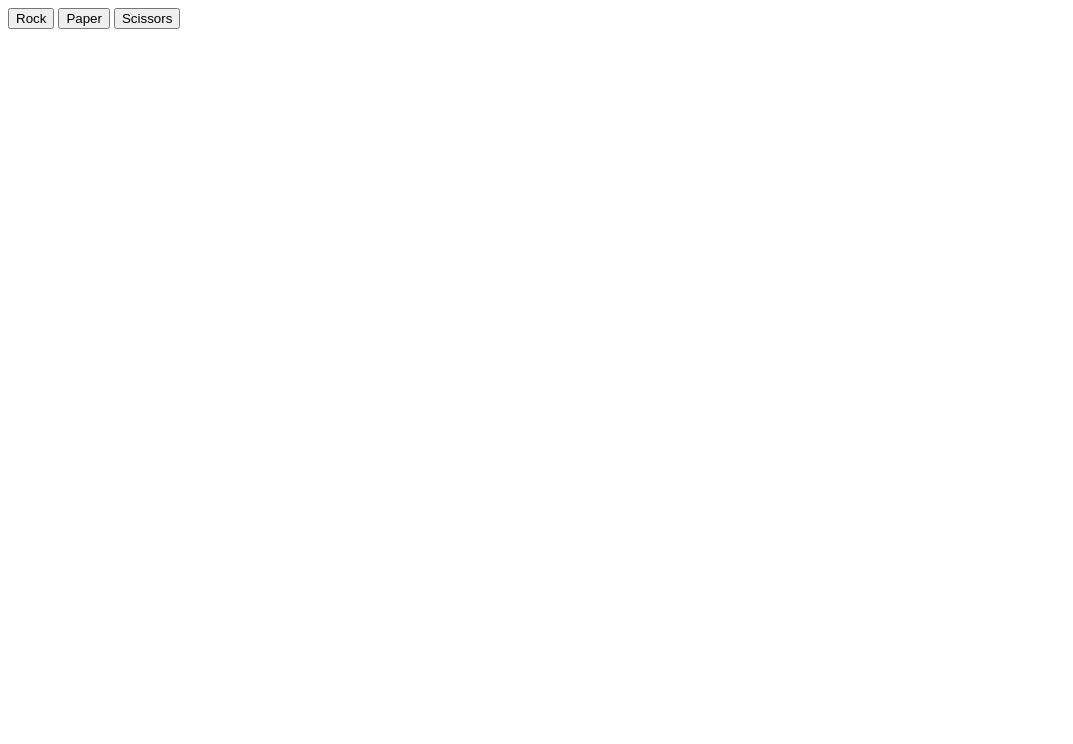
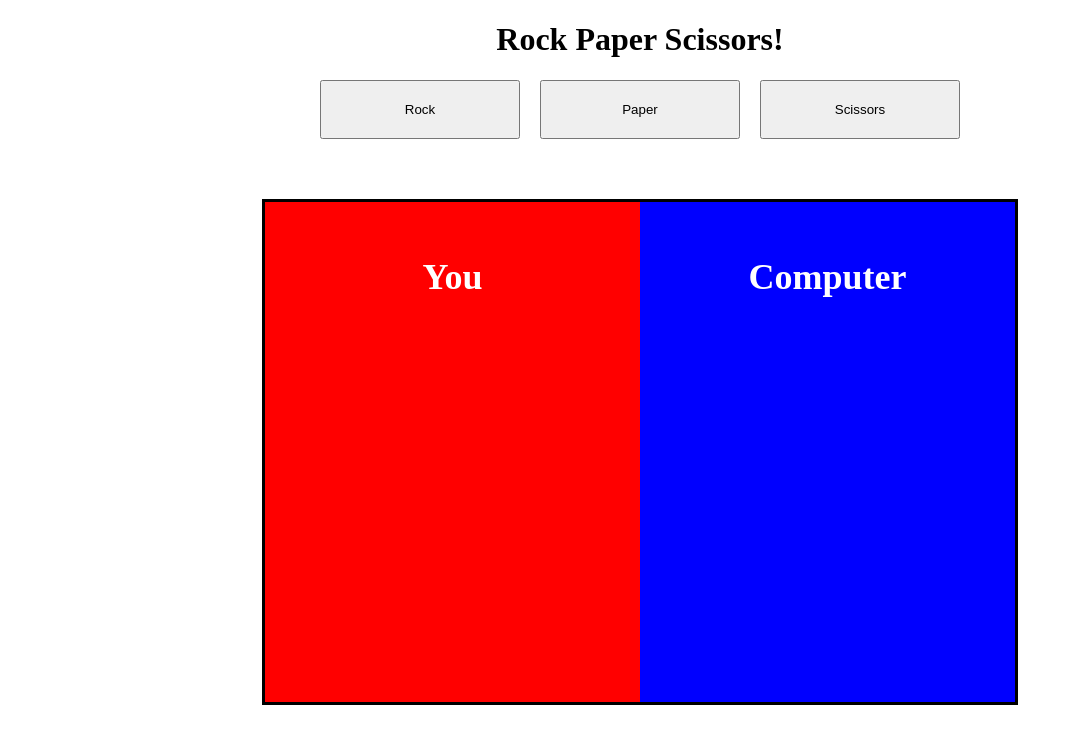
Before and after one commit to NoFace546/rock-paper-scissors, a plain HTML site: page index.html in a window 1280 px wide. Shown: the whole page, without its empty margins (0-1073 px from the left). Drawn offline with Linux system fonts and the light colour scheme.

Commit message:
add css formating
improves ui

```diff
--- a/index.html
+++ b/index.html
@@ -5,13 +5,27 @@
     <meta name="viewport" content="width=device-width, initial-scale=1.0">
     <title>Stein Saks Papir</title>
     <script src="script.js" defer></script>
+    <link rel="stylesheet" href="style.css">
 </head>
 <body>
+    <h1>Rock Paper Scissors!</h1>
     <div id="buttonArea">
         <button id="rock">Rock</button>
         <button id="paper">Paper</button>
         <button id="scissors">Scissors</button>
     </div>
 
+    <div id="results">
+        <div id="playerArea">
+            <h2>You</h2>
+            <div class="image"></div>
+        </div>
+        <div id="computerArea">
+            <h2>Computer</h2>
+            <div class="image"></div>
+        </div>
+
+    </div>
+
 </body>
 </html>
--- a/script.js
+++ b/script.js
@@ -1,4 +1,7 @@
 const buttonArea = document.querySelector("#buttonArea")
+const playerArea = document.querySelector("#playerArea")
+const computerArea = document.querySelector("#computerArea")
+const rpsSVG = docuemnt.querySelectorALL(".image")
 
 
 function getComputerChoice(){
@@ -84,6 +87,10 @@ function playGame(humanChoice){
 
 buttonArea.addEventListener("click", (e) => {
     let humanChoice =   e.target.id
+    if (humanChoice == "buttonArea"){
+        return
+    }
+
     playGame(humanChoice)
 
 
--- /dev/null
+++ b/style.css
@@ -0,0 +1,46 @@
+h1 {
+    text-align: center;
+}
+
+#buttonArea{
+
+    display: flex;
+    justify-content: center;
+    gap: 20px;
+}
+
+#buttonArea button {
+    padding: 20px;
+    width: 200px;
+
+}
+
+#results{
+    width: 750px;
+    height: 500px;
+    margin: 60px auto;
+    border: solid;
+    border-color: black;
+    border-width: 3px;
+
+    display: flex;
+
+}
+
+#playerArea{
+    background-color: red;
+    flex: 1;
+}
+#computerArea{
+    background-color: blue;
+    flex: 1;
+}
+h2{
+    color: white;
+    margin: 0;
+    height: 150px;
+    align-items: center;
+    display: flex;
+    justify-content: center;
+    font-size: 36px;
+}
```
Also changed, not shown: images/paper-svg.svg (added), images/rock-svg.svg (added), images/scissors-svg.svg (added).
